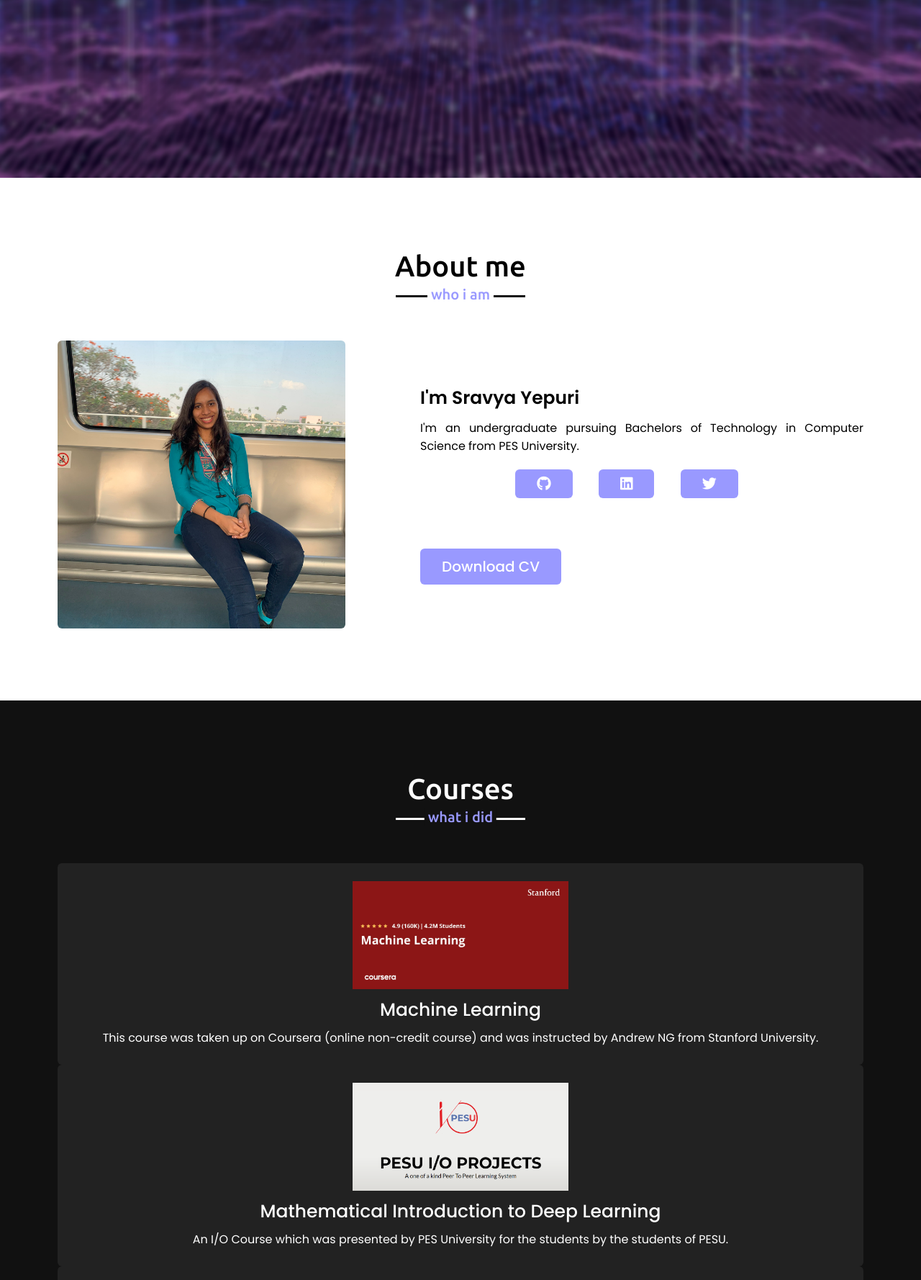
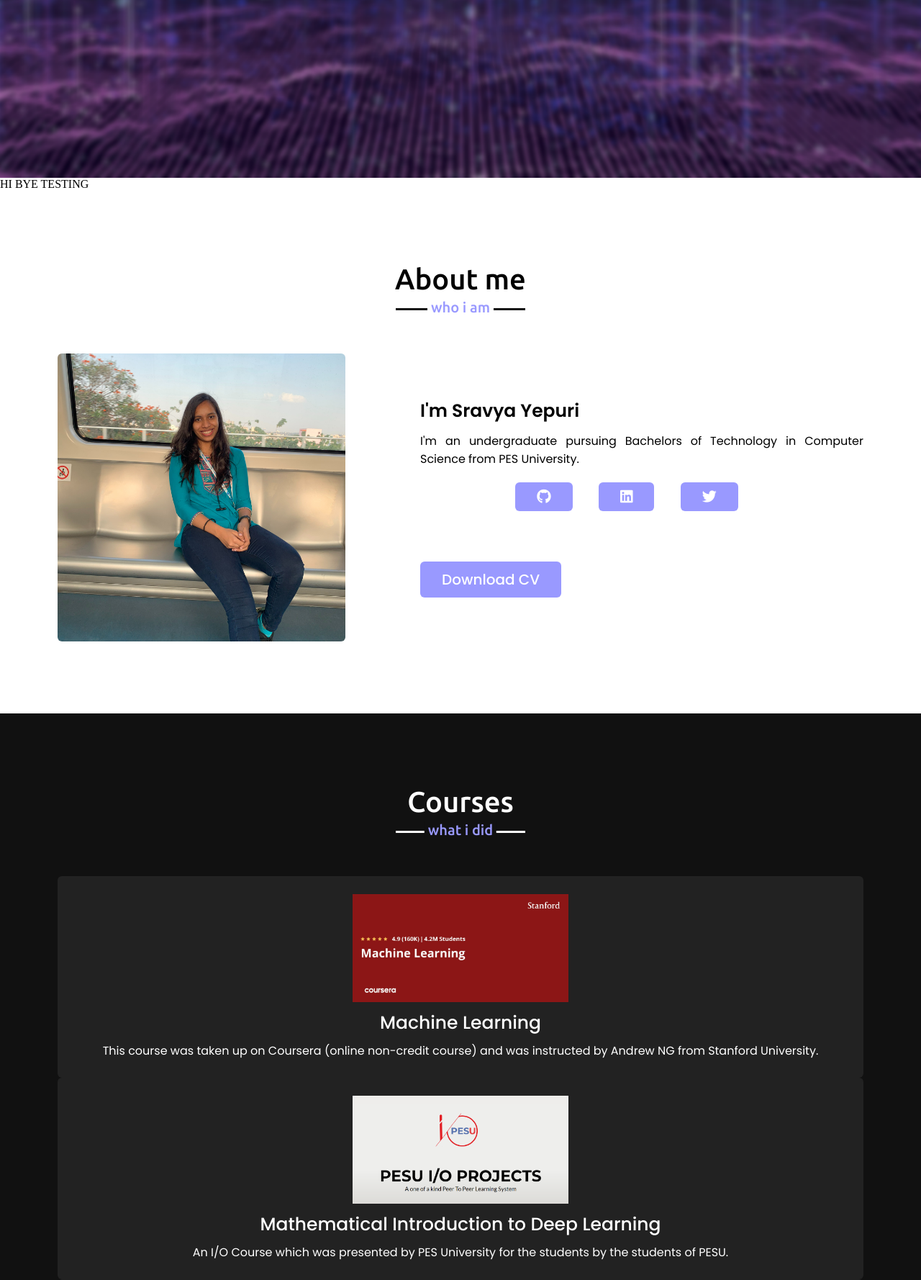
Before and after one commit to Shravsssss/Shravsssss.github.io, a PHP site: page / in a window 1280 px wide. Shown: the part 553-2331 px from the top of the page at 72% size. Run offline with PHP 8.4, Linux system fonts and the light colour scheme.

Commit message:
Update index.php

```diff
--- a/index.php
+++ b/index.php
@@ -42,8 +42,10 @@
 						<center><a href="#contact">Hire me</a></center>
 					</div>
 				</div>
-            </div>
+            		</div>
 		</section>
+
+	HI BYE TESTING
 
 		<!-- about section start -->
 		<section class="about" id="about">
```
